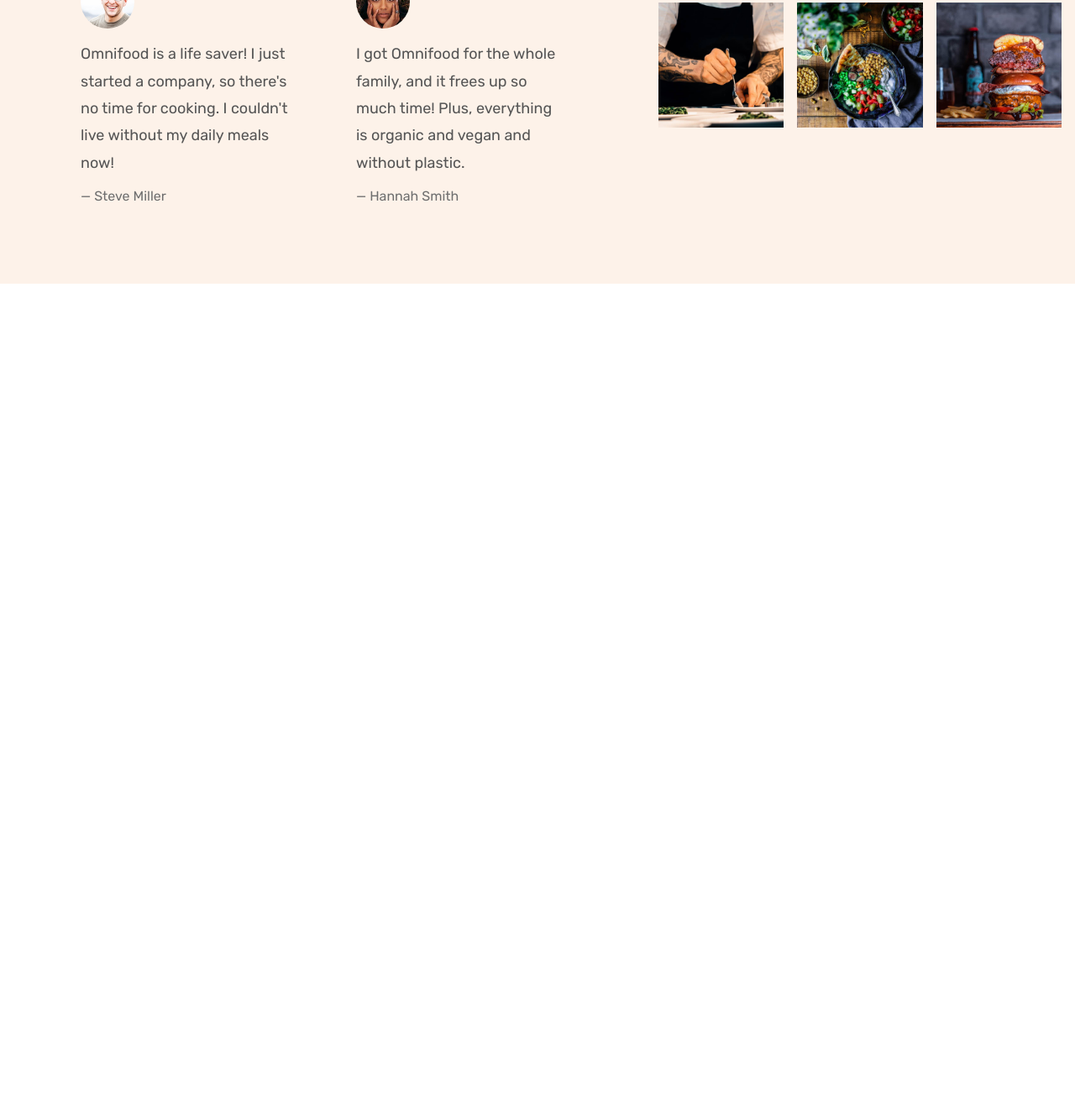
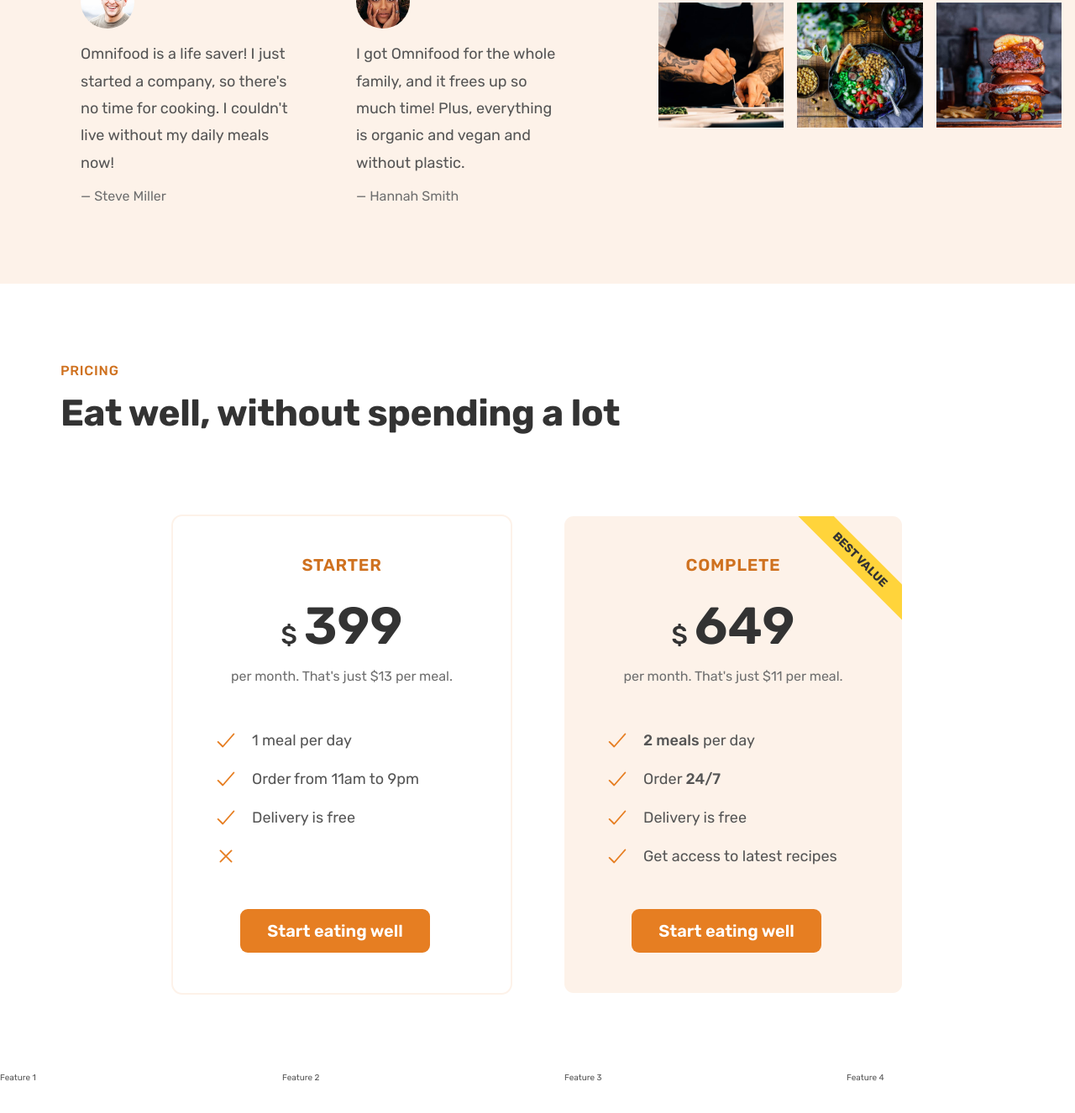
Before and after one commit to sandeepgangaram/food-startup-frontend-app, a plain HTML site: page index.html in a window 1280 px wide. Shown: the part 4244-5570 px from the top of the page at 84% size. Before the commit the page ends 4582 px from the top, so only its background shows below. Drawn offline with nearby package versions, Linux system fonts and the light colour scheme.

Commit message:
add pricing section

```diff
--- a/css/general.css
+++ b/css/general.css
@@ -101,6 +101,14 @@ many believe inheritance via the HTML has performance benefits over direct selec
   display: grid;
   column-gap: 6.4rem;
   row-gap: 9.6rem;
+
+  /* margin-bottom: 9.6rem; */
+}
+/* .grid:last-child {
+  margin-bottom: 0;
+} */
+.grid:not(:last-child) {
+  margin-bottom: 9.6rem;
 }
 .grid--2--cols {
   grid-template-columns: repeat(2, 1fr);
@@ -119,7 +127,6 @@ many believe inheritance via the HTML has performance benefits over direct selec
   margin: 0;
   box-sizing: border-box;
 }
-
 html {
   font-size: 62.5%;
 }
@@ -219,6 +226,25 @@ body {
   /* border-bottom:none; will mess up the layout as pixels are removed */
 }
 
+.list {
+  list-style: none;
+  display: flex;
+  flex-direction: column;
+  gap: 1.6rem;
+}
+
+.list-item {
+  font-size: 1.8rem;
+  display: flex;
+  align-items: center;
+  gap: 1.6rem;
+}
+
+.list-icon {
+  height: 3rem;
+  width: 3rem;
+  color: #e67e22;
+}
 /* helper class */
 
 /*margin-right-small*/
--- a/css/style.css
+++ b/css/style.css
@@ -269,23 +269,6 @@
   width: 2.4rem;
 }
 
-.list {
-  list-style: none;
-  display: flex;
-  flex-direction: column;
-  gap: 1.6rem;
-}
-.list-item {
-  font-size: 1.8rem;
-  display: flex;
-  align-items: center;
-  gap: 1.6rem;
-}
-.list-icon {
-  height: 3rem;
-  width: 3rem;
-  color: #e67e22;
-}
 .all-recipes {
   text-align: center;
   font-size: 1.8rem;
@@ -324,7 +307,6 @@
   font-size: 1.6rem;
   color: #6f6f6f;
 }
-
 .gallery {
   display: grid;
   grid-template-columns: repeat(3, 1fr);
@@ -342,3 +324,80 @@
 .gallery-item img:hover {
   transform: scale(1.1);
 }
+
+/* ************************* */
+/*SECTION PRICING*/
+/* ************************* */
+
+.section-pricing {
+  padding: 9.6rem 0;
+}
+
+.pricing-plan {
+  border-radius: 11px;
+  width: 75%;
+  padding: 4.8rem;
+}
+
+.pricing-plan--starter {
+  justify-self: end;
+  outline: 2px solid #fdf2e9;
+}
+
+.pricing-plan--complete {
+  background-color: #fdf2e9;
+  position: relative;
+  overflow: hidden;
+}
+
+.pricing-plan--complete::after {
+  content: "Best Value";
+  text-transform: uppercase;
+  background-color: #ffd43b;
+  position: absolute;
+  top: 6.5%;
+  right: -18%;
+  padding: 0.8rem 8rem;
+  color: #333;
+  font-size: 1.4rem;
+  font-weight: 700;
+  transform: rotate(45deg);
+}
+
+.plan-header {
+  text-align: center;
+  margin-bottom: 4.8rem;
+}
+
+.plan-name {
+  color: #cf711f;
+  font-weight: 600;
+  font-size: 2rem;
+  text-transform: uppercase;
+  letter-spacing: 0.75px;
+  margin-bottom: 3.2rem;
+}
+
+.plan-price {
+  font-size: 6.2rem;
+  font-weight: 600;
+  color: #333;
+  margin-bottom: 1.6rem;
+}
+
+.plan-price span {
+  font-size: 3rem;
+  font-weight: 500;
+  margin-right: 0.8rem;
+}
+
+.plan-text {
+  font-size: 1.6rem;
+  line-height: 1.6;
+  color: #6f6f6f;
+}
+
+.plan-sign-up {
+  text-align: center;
+  margin-top: 4.8rem;
+}
--- a/index.html
+++ b/index.html
@@ -409,6 +409,79 @@
           </figure>
         </div>
       </section>
+      <section class="section-pricing">
+        <div class="container">
+          <span class="sub-heading">Pricing</span>
+          <h2 class="heading-secondary">Eat well, without spending a lot</h2>
+        </div>
+        <div class="container grid grid--2--cols">
+          <div class="pricing-plan pricing-plan--starter">
+            <header class="plan-header">
+              <p class="plan-name">Starter</p>
+              <p class="plan-price"><span>$</span>399</p>
+              <p class="plan-text">per month. That's just $13 per meal.</p>
+            </header>
+
+            <ul class="list">
+              <li class="list-item">
+                <ion-icon class="list-icon" name="checkmark-outline"></ion-icon>
+                <span>1 meal per day</span>
+              </li>
+              <li class="list-item">
+                <ion-icon class="list-icon" name="checkmark-outline"></ion-icon>
+                <span>Order from 11am to 9pm</span>
+              </li>
+              <li class="list-item">
+                <ion-icon class="list-icon" name="checkmark-outline"></ion-icon>
+                <span>Delivery is free</span>
+              </li>
+              <li class="list-item">
+                <ion-icon class="list-icon" name="close-outline"></ion-icon>
+                <span></span>
+              </li>
+            </ul>
+            <div class="plan-sign-up">
+              <a href="#" class="btn btn--full m-r-sm">Start eating well</a>
+            </div>
+          </div>
+
+          <div class="pricing-plan pricing-plan--complete">
+            <header class="plan-header">
+              <p class="plan-name">Complete</p>
+              <p class="plan-price"><span>$</span>649</p>
+              <p class="plan-text">per month. That's just $11 per meal.</p>
+            </header>
+
+            <ul class="list">
+              <li class="list-item">
+                <ion-icon class="list-icon" name="checkmark-outline"></ion-icon>
+                <span><strong>2 meals</strong> per day</span>
+              </li>
+              <li class="list-item">
+                <ion-icon class="list-icon" name="checkmark-outline"></ion-icon>
+                <span>Order <strong>24/7</strong></span>
+              </li>
+              <li class="list-item">
+                <ion-icon class="list-icon" name="checkmark-outline"></ion-icon>
+                <span>Delivery is free</span>
+              </li>
+              <li class="list-item">
+                <ion-icon class="list-icon" name="checkmark-outline"></ion-icon>
+                <span>Get access to latest recipes</span>
+              </li>
+            </ul>
+            <div class="plan-sign-up">
+              <a href="#" class="btn btn--full m-r-sm">Start eating well</a>
+            </div>
+          </div>
+        </div>
+        <div class="grid grid--4--cols">
+          <div>Feature 1</div>
+          <div>Feature 2</div>
+          <div>Feature 3</div>
+          <div>Feature 4</div>
+        </div>
+      </section>
     </main>
     <!-- <div class="test">TEST</div> -->
   </body>
```
